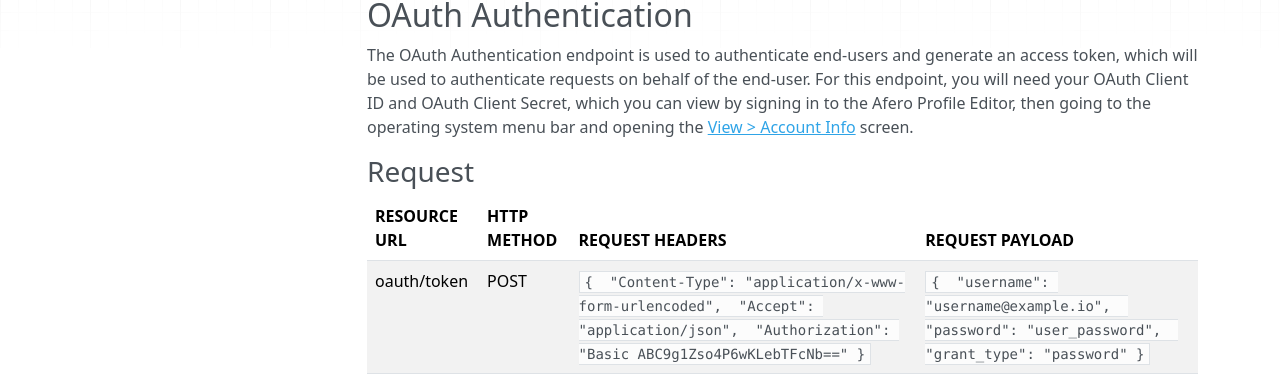
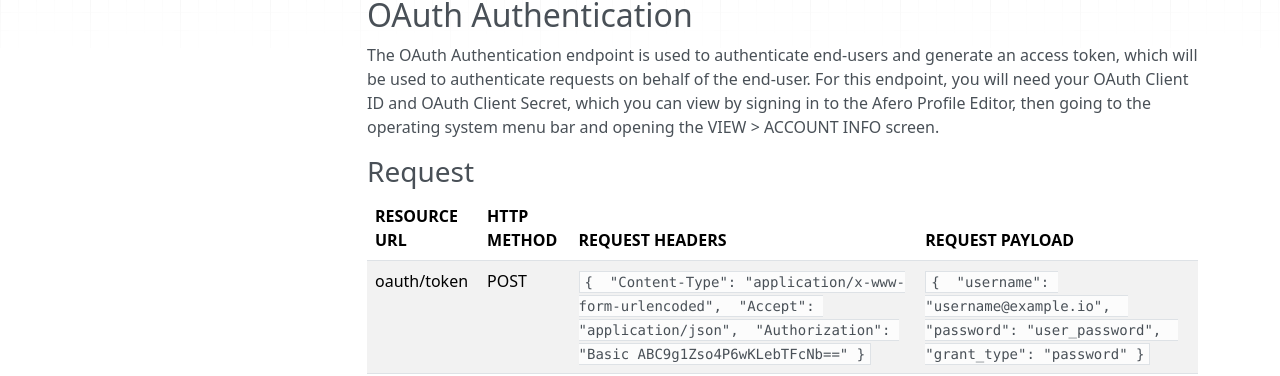
Before and after one commit to aferodeveloper/afero-devdocs, an MkDocs documentation site: the page built from docs/API-OAuthEndpoints.md, in a window 1280 px wide and 1345 px high. Shown: the part 258-634 px from the top of the window. Built offline with MkDocs 1.6.1, drawn with Linux system fonts in a browser that asks for light colours; nearby versions of some CDN libraries; some of the changed lines change nothing that is shown.

Commit message:
Fixed a link and updated requirements file
specifying mkdocs version 1.2.3 for security purposes.

```diff
--- a/docs/API-OAuthEndpoints.md
+++ b/docs/API-OAuthEndpoints.md
@@ -6,7 +6,7 @@
 
 ## OAuth Authentication
 
-The OAuth Authentication endpoint is used to authenticate end-users and generate an access token, which will be used to authenticate requests on behalf of the end-user. For this endpoint, you will need your OAuth Client ID and OAuth Client Secret, which you can view by signing in to the Afero Profile Editor, then going to the operating system menu bar and opening the [View > Account Info](../SelectProject#APE-MyAccount) screen.
+The OAuth Authentication endpoint is used to authenticate end-users and generate an access token, which will be used to authenticate requests on behalf of the end-user. For this endpoint, you will need your OAuth Client ID and OAuth Client Secret, which you can view by signing in to the Afero Profile Editor, then going to the operating system menu bar and opening the VIEW > ACCOUNT INFO screen.
 
 ### Request
 
--- a/docs/requirements.txt
+++ b/docs/requirements.txt
@@ -1,3 +1,3 @@
 # requirements.txt
 jinja2==3.0.3
-mkdocs==1.2.2
+mkdocs==1.2.3
```
